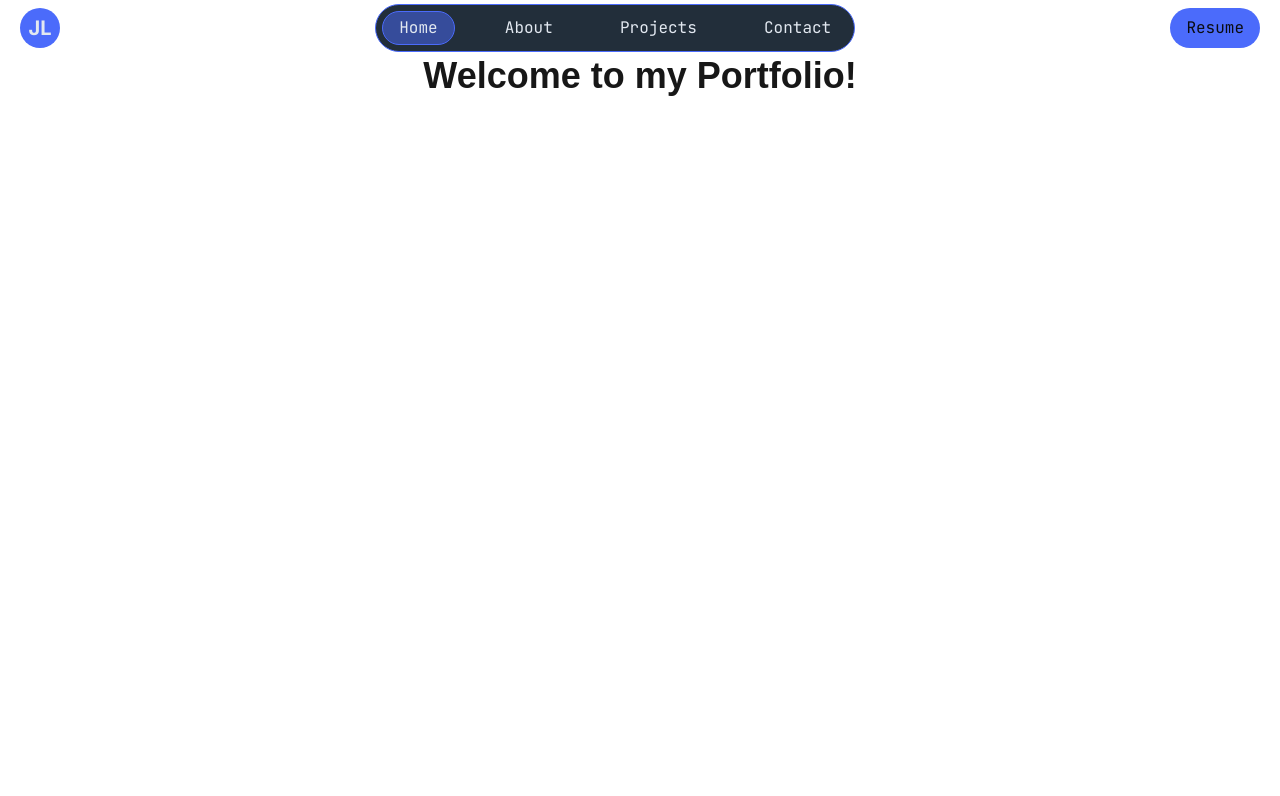
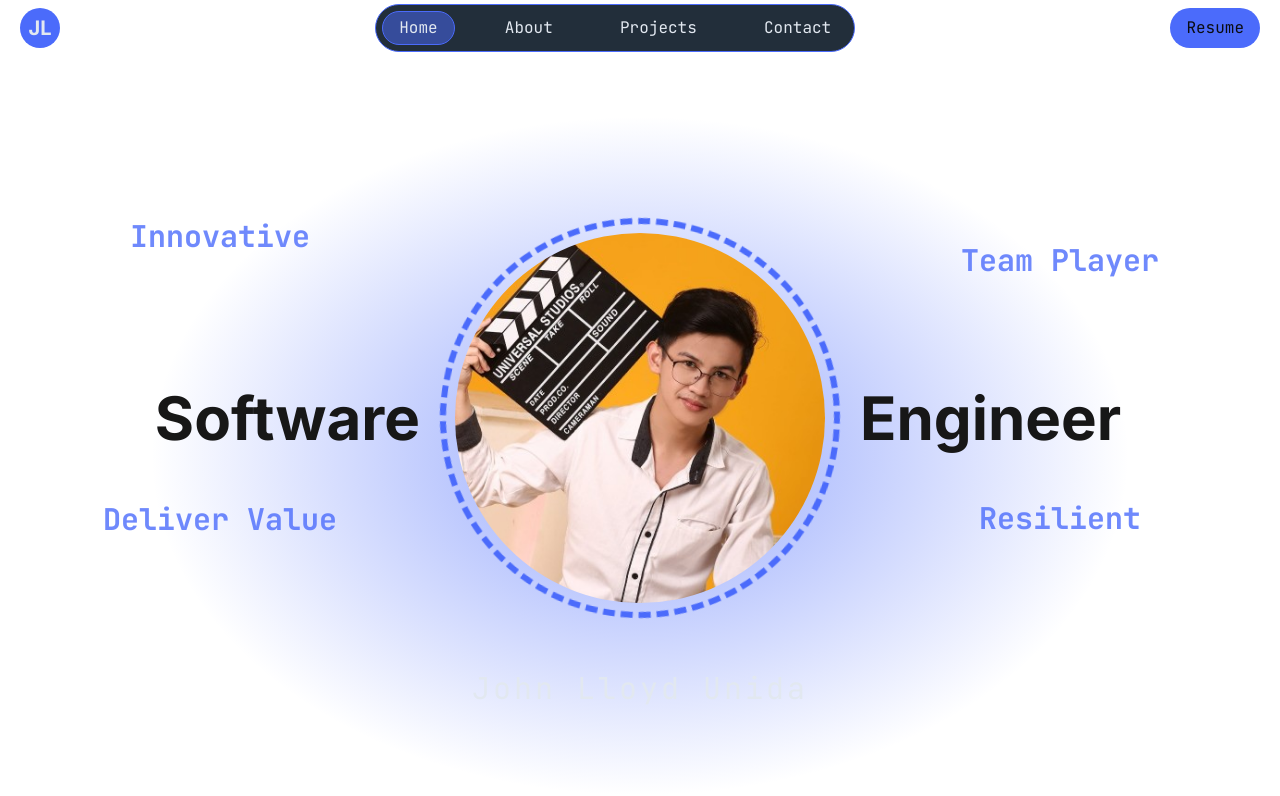
Before and after one commit to JohnLloydProg/my-portfolio, a Next.js app: page / in a window 1280 px wide. Shown: the top 796 px of the page. Built offline with nearby package versions, Linux system fonts and the light colour scheme.

Commit message:
feat(home): created hero/landing section
Created the hero section of the home page with its accompanying interactable components.

```diff
--- /dev/null
+++ b/app/components/floatingText.tsx
@@ -0,0 +1,41 @@
+"use client";
+
+import { useEffect, useState } from "react";
+
+interface FloatingTextProps {
+	showText: string;
+	children: React.ReactNode;
+}
+
+export default function FloatingText({
+	showText,
+	children,
+}: FloatingTextProps) {
+	const [isVisible, setIsVisible] = useState(false);
+	const [delay, setDelay] = useState(0);
+
+	useEffect(() => {
+		setDelay(Math.floor(Math.random() * 1000));
+	}, []);
+
+	return (
+		<button
+			className={`cursor-pointer transition-colors duration-300 border block w-100 h-fit relative p-3 rounded ${isVisible ? "bg-ocean-navy/90 border-denim-blue/40 backdrop-blur-sm" : "bg-transparent border-transparent"}`}
+			onClick={() => setIsVisible(true)}
+			onMouseLeave={() => setIsVisible(false)}
+			type="button"
+		>
+			<h3
+				className={`text-3xl transition-colors duration-300 font-jetbrains-mono font-bold text-center ${isVisible ? "text-denim-blue" : "text-denim-blue/80 animate-float hover:text-denim-blue"}`}
+				style={{ animationDelay: `${delay}ms` }}
+			>
+				{showText}
+			</h3>
+			<div
+				className={`transition-opacity duration-300 mt-2 ${isVisible ? "opacity-100" : "opacity-0"}`}
+			>
+				{children}
+			</div>
+		</button>
+	);
+}
--- a/app/page.tsx
+++ b/app/page.tsx
@@ -1,11 +1,60 @@
 import Image from "next/image";
+import FloatingText from "./components/floatingText";
 
 // Hello from John Lloyd
 
 export default function Home() {
 	return (
 		<div className="flex flex-col items-center justify-center">
-			<h1 className="text-4xl font-bold">Welcome to my Portfolio!</h1>
+			<div className="landing flex flex-col h-lvh w-9/10 items-center justify-center bg-radial from-denim-blue/60 to-60%">
+				<div className="flex items-center justify-center gap-5">
+					<div className="flex flex-col items-center gap-10">
+						<FloatingText showText="Innovative">
+							<p className="text-center font-jetbrains-mono">
+								I aim to create innovative solutions that push the boundaries of
+								what's possible.
+							</p>
+						</FloatingText>
+						<h1 className="text-6xl w-full font-inter font-bold text-right">
+							Software
+						</h1>
+						<FloatingText showText="Deliver Value">
+							<p className="text-center font-jetbrains-mono">
+								I strive to deliver value to my clients through high-quality
+								high-quality software
+							</p>
+						</FloatingText>
+					</div>
+					<div className="min-h-100 min-w-100 relative">
+						<Image
+							src="/profile.jpg"
+							alt="John Lloyd"
+							width={370}
+							height={370}
+							className="rounded-full absolute top-1/2 left-1/2 transform -translate-x-1/2 -translate-y-1/2"
+						/>
+						<div className="absolute top-1/2 left-1/2 transform -translate-x-1/2 -translate-y-1/2 w-100 h-100 bg-transparent border-6 border-denim-blue rounded-full animate-spin-slow border-dashed"></div>
+					</div>
+					<div className="flex flex-col items-center gap-10">
+						<FloatingText showText="Team Player">
+							<p className="text-center font-jetbrains-mono">
+								I excel at collaborating with teams to achieve common goals.
+							</p>
+						</FloatingText>
+						<h1 className="text-6xl w-full font-inter font-bold text-left">
+							Engineer
+						</h1>
+						<FloatingText showText="Resilient">
+							<p className="text-center font-jetbrains-mono">
+								I remain adaptable and persistent in the face of challenges.
+							</p>
+						</FloatingText>
+					</div>
+				</div>
+				<h3 className="text-3xl font-jetbrains-mono text-platinum-white text-center mt-10 tracking-widest">
+					John Lloyd Unida
+				</h3>
+			</div>
 		</div>
 	);
 }
```
Also changed, not shown: public/profile.jpg (added).
